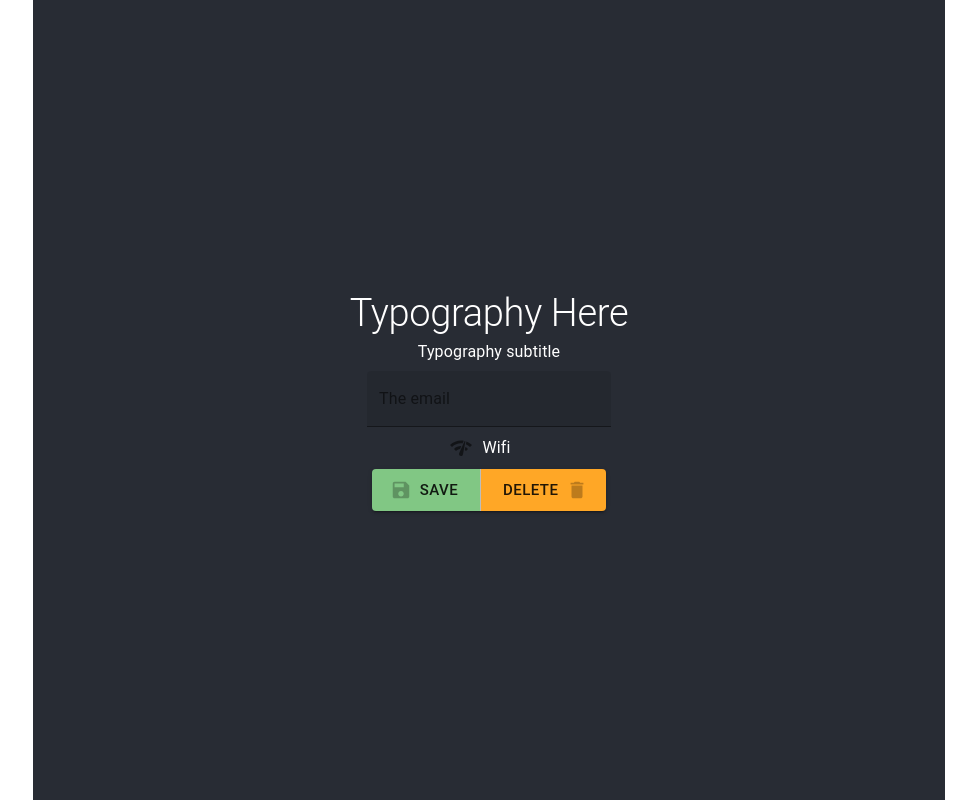
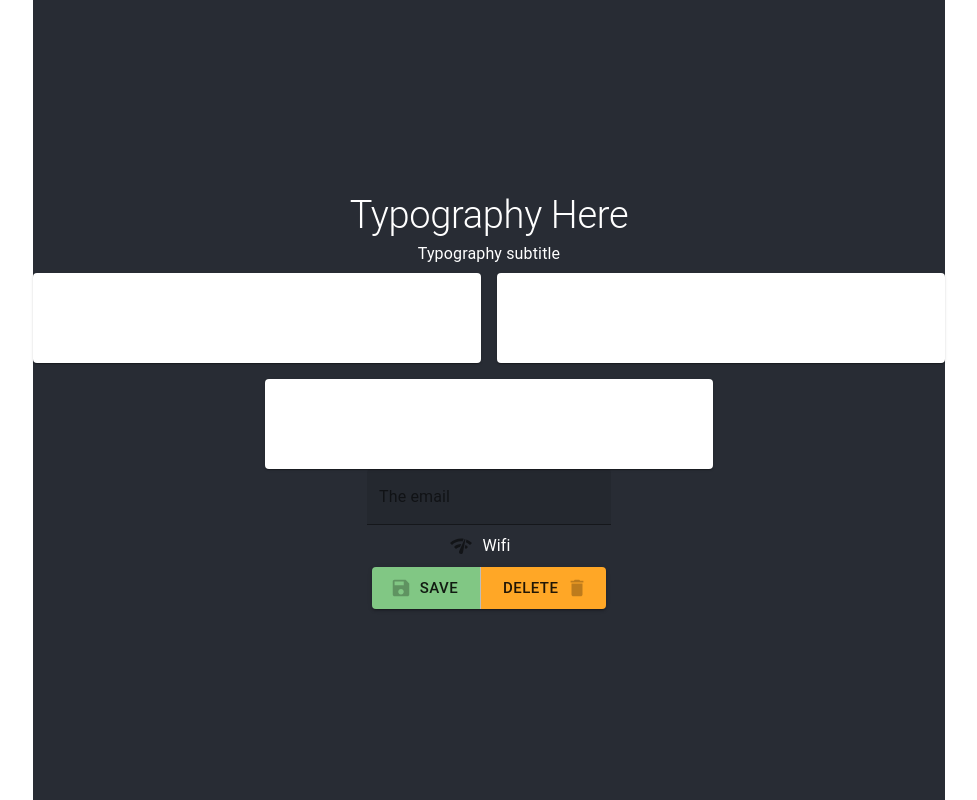
Before and after one commit to oguzhancvdr/react-styling-2, a React (Create React App) app: page / in a window 1280 px wide. Shown: the whole page, without its empty margins (151-1128 px from the left). Built offline with nearby package versions, Linux system fonts and the light colour scheme; the HTML template or start-up script is replaced by a standard one.

Commit message:
create Cards comp

```diff
--- a/src/App.js
+++ b/src/App.js
@@ -6,6 +6,7 @@
 import { green, orange } from "@material-ui/core/colors";
 import TypographyComp from "./components/material-ui/typography/TypographyComp";
 import Wrapper from "./components/material-ui/wrapper/Wrapper";
+import Cards from "./components/material-ui/cards/Cards";
 // import StyledComponents from "./components/styled-comp";
 
 const theme = createMuiTheme({
@@ -37,6 +38,7 @@
           <header className="App-header">
             {/* <StyledComponents /> */}
             <TypographyComp />
+            <Cards />
             <TextFieldComp />
             <CheckBoxComp />
             <Buttons />
--- a/src/components/material-ui/cards/Cards.js
+++ b/src/components/material-ui/cards/Cards.js
@@ -1,12 +1,15 @@
-import Grid from '@material-ui/core/Grid'
-import { Paper } from '@material-ui/core';
-
+import Grid from "@material-ui/core/Grid";
+import { Paper } from "@material-ui/core";
 
 const Cards = () => {
   return (
-    <div>
-      <p>Cards here</p>
-    </div>
+    <Grid container justify="center" spacing={2}>
+      {[0, 1, 2].map((value) => (
+        <Grid key={value} item xs={6} sm={6}>
+          <Paper style={{ height: 90}} />
+        </Grid>
+      ))}
+    </Grid>
   );
 };
 
```
